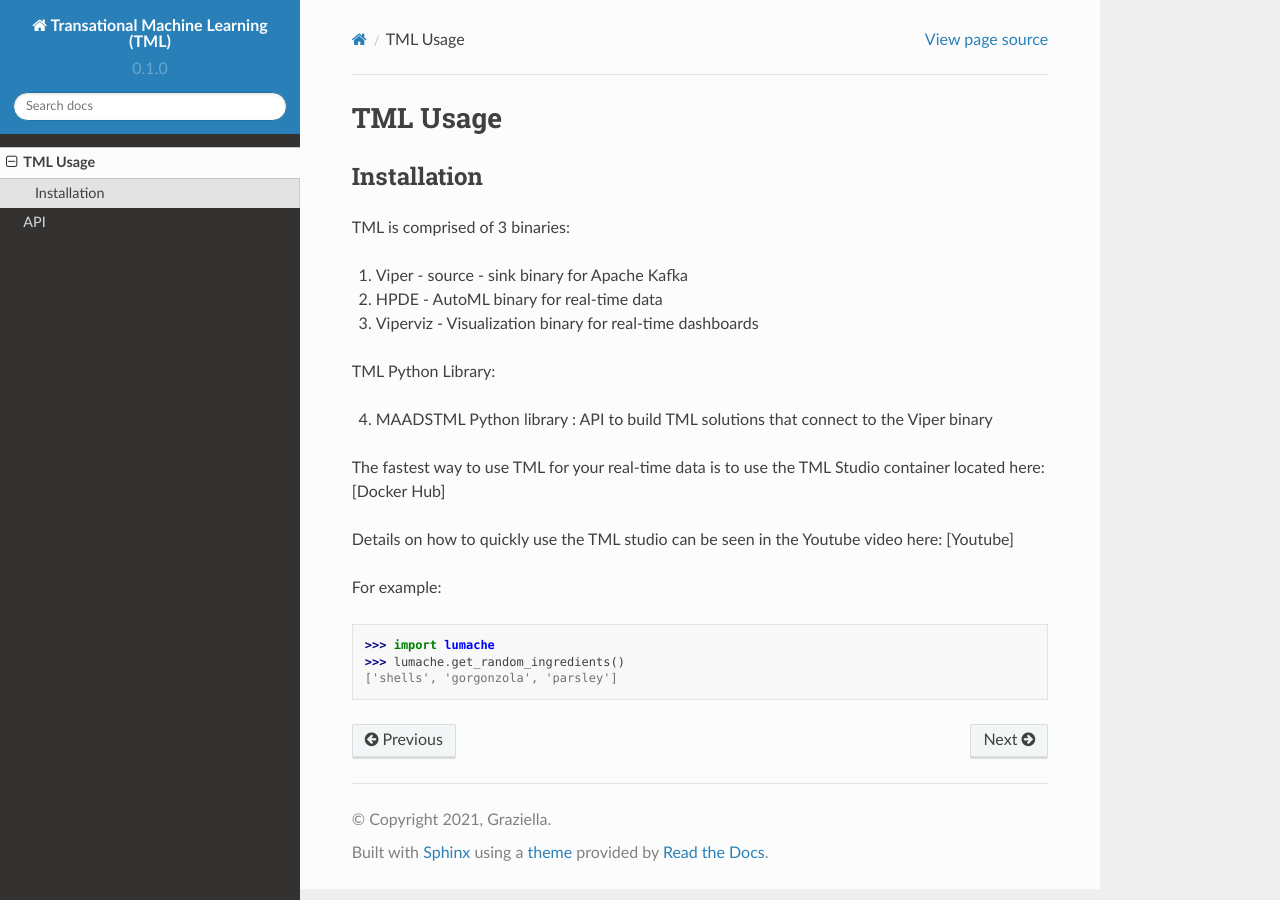
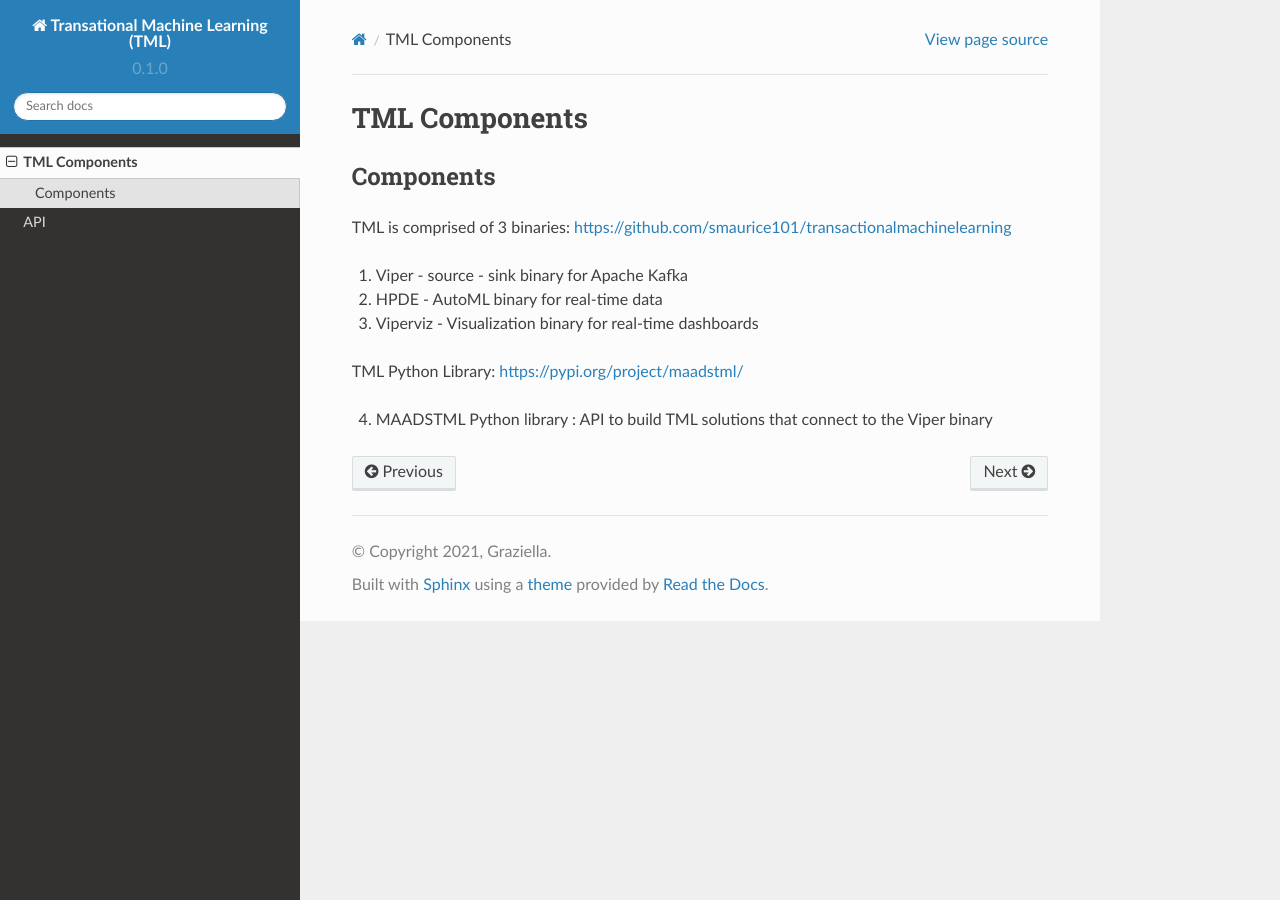
Before and after one commit to smaurice101/readthedocs, a Sphinx documentation site: the page built from docs/source/usage.rst, in a window 1280 px wide. Built offline with Sphinx 7.4.7 and the Read the Docs theme 2.0.0, drawn with Linux system fonts in a browser that asks for light colours.

Commit message:
Update usage.rst

```diff
--- a/docs/source/usage.rst
+++ b/docs/source/usage.rst
@@ -1,27 +1,16 @@
-TML Usage
+TML Components
 =====
 
 .. _installation:
 
-Installation
+Components
 ------------
-TML is comprised of 3 binaries:
+TML is comprised of 3 binaries: https://github.com/smaurice101/transactionalmachinelearning
 
 1. Viper - source - sink binary for Apache Kafka
 2. HPDE - AutoML binary for real-time data
 3. Viperviz - Visualization binary for real-time dashboards
 
-TML Python Library:
+TML Python Library: https://pypi.org/project/maadstml/
 
 4. MAADSTML Python library : API to build TML solutions that connect to the Viper binary
-
-The fastest way to use TML for your real-time data is to use the TML Studio container located here: [Docker Hub]
-
-Details on how to quickly use the TML studio can be seen in the Youtube video here: [Youtube]
-
-
-For example:
-
->>> import lumache
->>> lumache.get_random_ingredients()
-['shells', 'gorgonzola', 'parsley']
```
